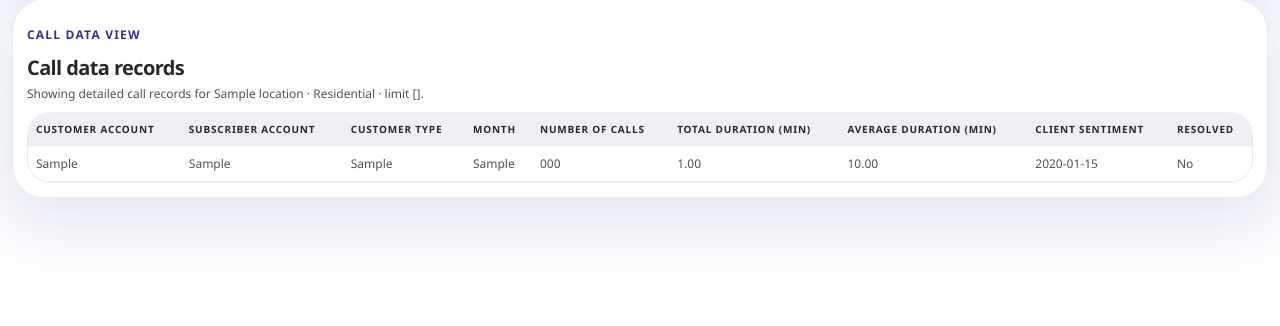
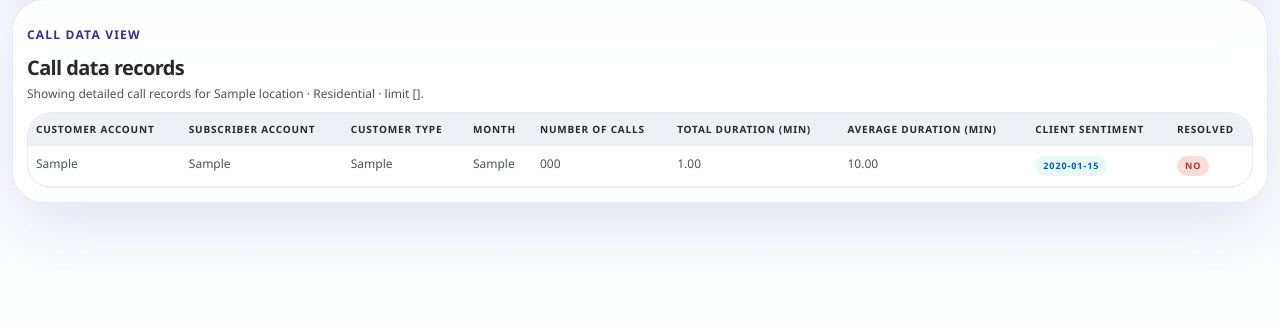
Before and after one commit to MangapatiB/ServiceChurnDashboard, a Flask app: template app/templates/call_data.html in a window 1280 px wide. Shown: the part 370-696 px from the top of the page. Run offline with Flask 3, Linux system fonts and the light colour scheme; the template is opened without the code that fills it: most values are stand-ins (such as "Sample title", 1, 10 or a date in 2020).

Commit message:
Add color-coded badges for sentiment and resolved status in call data view

```diff
--- a/app/templates/call_data.html
+++ b/app/templates/call_data.html
@@ -99,8 +99,25 @@
                                 <td>{{ item.number_of_calls }}</td>
                                 <td>{{ '%.2f'|format(item.total_duration_minutes) }}</td>
                                 <td>{{ '%.2f'|format(item.avg_duration_minutes) }}</td>
-                                <td>{{ item.client_sentiment }}</td>
-                                <td>{% if item.is_resolved %}Yes{% else %}No{% endif %}</td>
+                                <td>
+                                    {% set sentiment = item.client_sentiment|upper %}
+                                    {% if sentiment == 'POSITIVE' %}
+                                        <span class="badge badge--good">{{ item.client_sentiment }}</span>
+                                    {% elif sentiment == 'NEGATIVE' %}
+                                        <span class="badge badge--risk">{{ item.client_sentiment }}</span>
+                                    {% elif sentiment == 'NEUTRAL' %}
+                                        <span class="badge badge--neutral">{{ item.client_sentiment }}</span>
+                                    {% else %}
+                                        <span class="badge badge--neutral">{{ item.client_sentiment }}</span>
+                                    {% endif %}
+                                </td>
+                                <td>
+                                    {% if item.is_resolved %}
+                                        <span class="badge badge--good">Yes</span>
+                                    {% else %}
+                                        <span class="badge badge--risk">No</span>
+                                    {% endif %}
+                                </td>
                             </tr>
                             {% endfor %}
                         {% else %}
```
